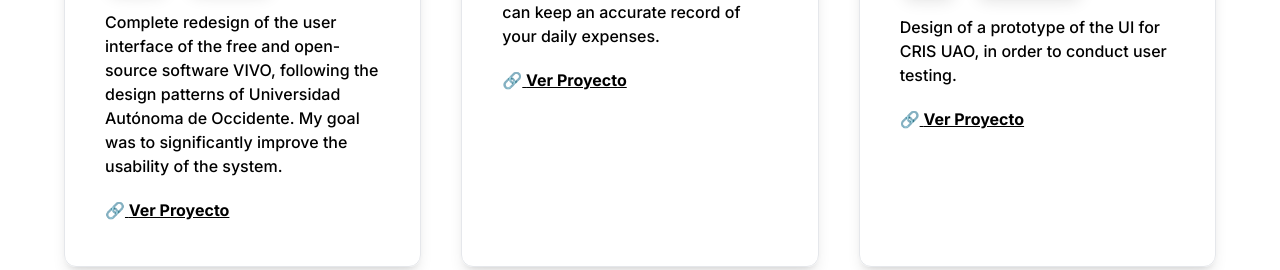
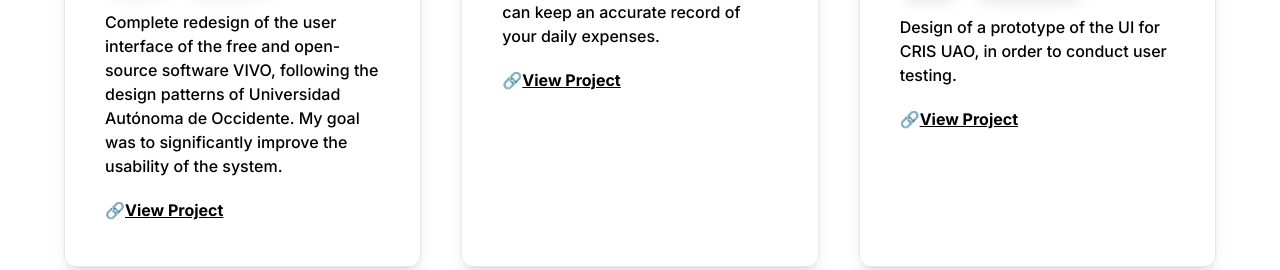
Before and after one commit to Kkmiloo/portfolio, a Next.js app: page / in a window 1280 px wide. Shown: the part 4627-4897 px from the top of the page. Built offline with nearby package versions, Linux system fonts and the light colour scheme.

Commit message:
fix text

```diff
--- a/components/Projects.jsx
+++ b/components/Projects.jsx
@@ -61,8 +61,7 @@ export default function Projects() {
                   className=' hover:text-blue-600 underline font-bold '
                   target='_blank'
                 >
-                  {' '}
-                  Ver Proyecto
+                  {`${lang === 'es' ? 'Ver Proyecto' : 'View Project'}`}
                 </a>
               </div>
             </div>
```
